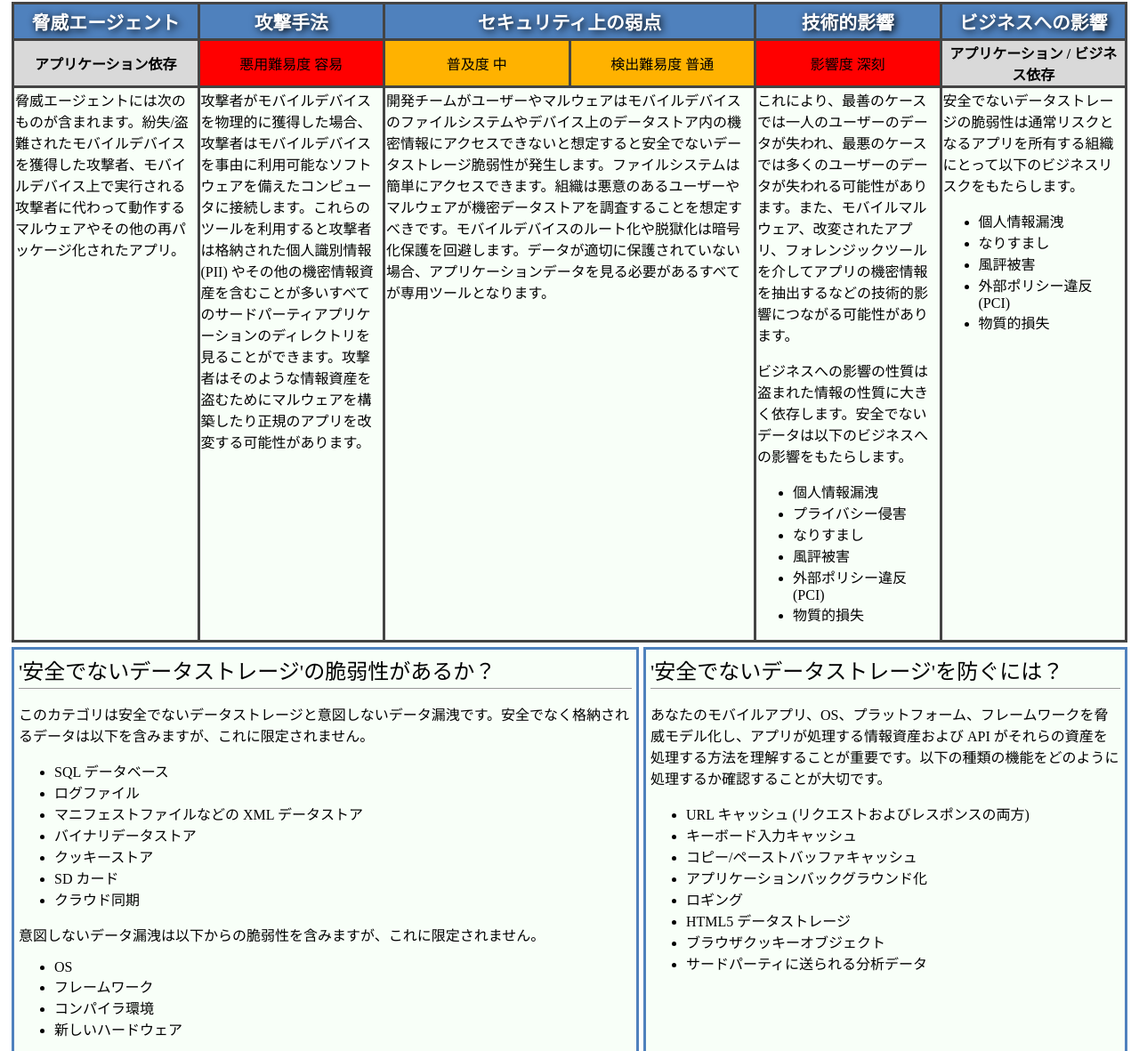
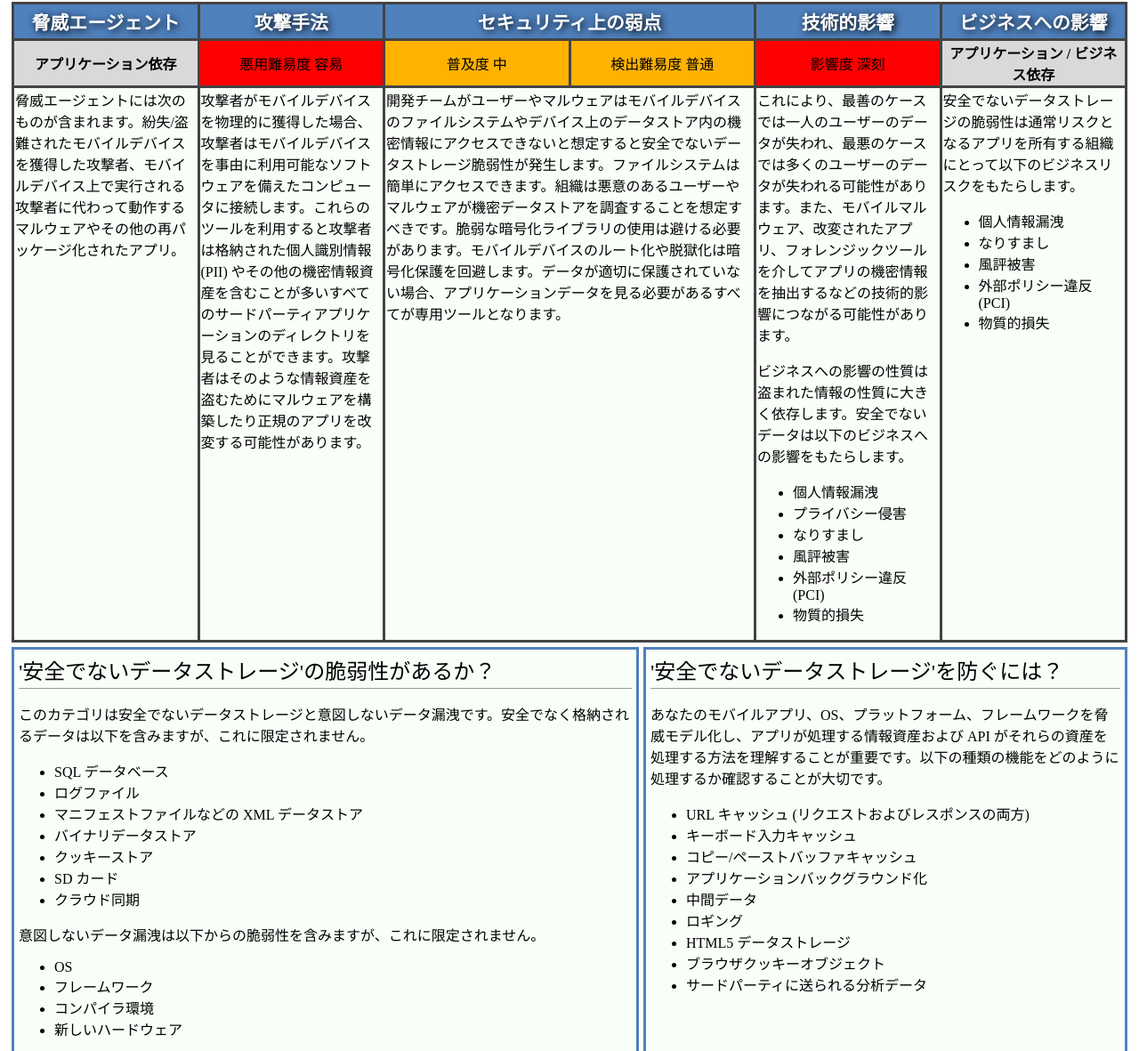
Before and after one commit to coky-t/owasp-mobile-top10-ja, a plain HTML site: page docs/Mobile_Top_10_2016-M2-Insecure_Data_Storage.html in a window 1280 px wide. Shown: the part 87-1268 px from the top of the page at 89% size. Drawn offline with Linux system fonts and the light colour scheme.

Commit message:
add to security weakness

```diff
--- a/docs/Mobile_Top_10_2016-M2-Insecure_Data_Storage.html
+++ b/docs/Mobile_Top_10_2016-M2-Insecure_Data_Storage.html
@@ -35,7 +35,7 @@
 </td>
      <td style="text-align: left; border: 3px solid #444444;">攻撃者がモバイルデバイスを物理的に獲得した場合、攻撃者はモバイルデバイスを事由に利用可能なソフトウェアを備えたコンピュータに接続します。これらのツールを利用すると攻撃者は格納された個人識別情報 (PII) やその他の機密情報資産を含むことが多いすべてのサードパーティアプリケーションのディレクトリを見ることができます。攻撃者はそのような情報資産を盗むためにマルウェアを構築したり正規のアプリを改変する可能性があります。
 </td>
-     <td colspan="2" style="text-align: left; border: 3px solid #444444;">開発チームがユーザーやマルウェアはモバイルデバイスのファイルシステムやデバイス上のデータストア内の機密情報にアクセスできないと想定すると安全でないデータストレージ脆弱性が発生します。ファイルシステムは簡単にアクセスできます。組織は悪意のあるユーザーやマルウェアが機密データストアを調査することを想定すべきです。モバイルデバイスのルート化や脱獄化は暗号化保護を回避します。データが適切に保護されていない場合、アプリケーションデータを見る必要があるすべてが専用ツールとなります。
+     <td colspan="2" style="text-align: left; border: 3px solid #444444;">開発チームがユーザーやマルウェアはモバイルデバイスのファイルシステムやデバイス上のデータストア内の機密情報にアクセスできないと想定すると安全でないデータストレージ脆弱性が発生します。ファイルシステムは簡単にアクセスできます。組織は悪意のあるユーザーやマルウェアが機密データストアを調査することを想定すべきです。脆弱な暗号化ライブラリの使用は避ける必要があります。モバイルデバイスのルート化や脱獄化は暗号化保護を回避します。データが適切に保護されていない場合、アプリケーションデータを見る必要があるすべてが専用ツールとなります。
 </td>
      <td style="text-align: left; border: 3px solid #444444;">これにより、最善のケースでは一人のユーザーのデータが失われ、最悪のケースでは多くのユーザーのデータが失われる可能性があります。また、モバイルマルウェア、改変されたアプリ、フォレンジックツールを介してアプリの機密情報を抽出するなどの技術的影響につながる可能性があります。
 <p>ビジネスへの影響の性質は盗まれた情報の性質に大きく依存します。安全でないデータは以下のビジネスへの影響をもたらします。
@@ -129,6 +129,8 @@
 </li>
 <li> アプリケーションバックグラウンド化
 </li>
+<li> 中間データ
+</li>
 <li> ロギング
 </li>
 <li> HTML5 データストレージ
```
